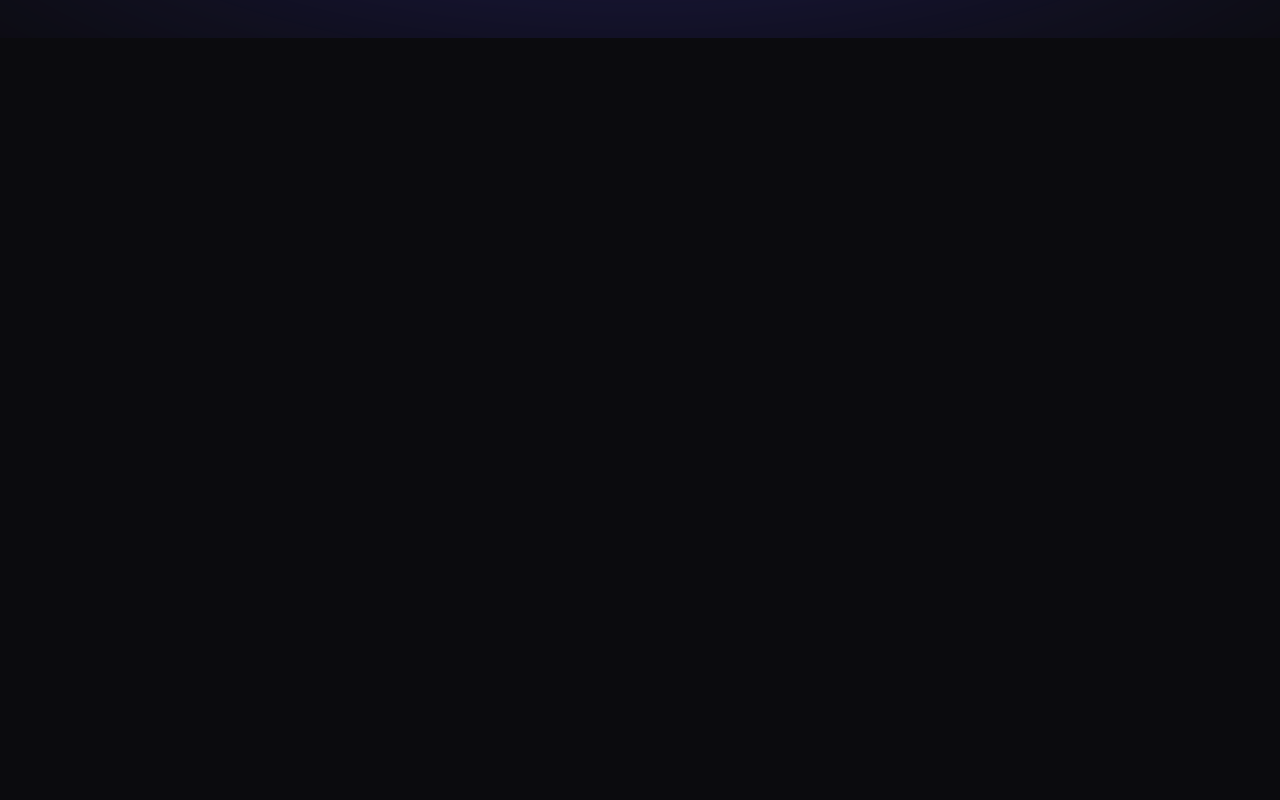
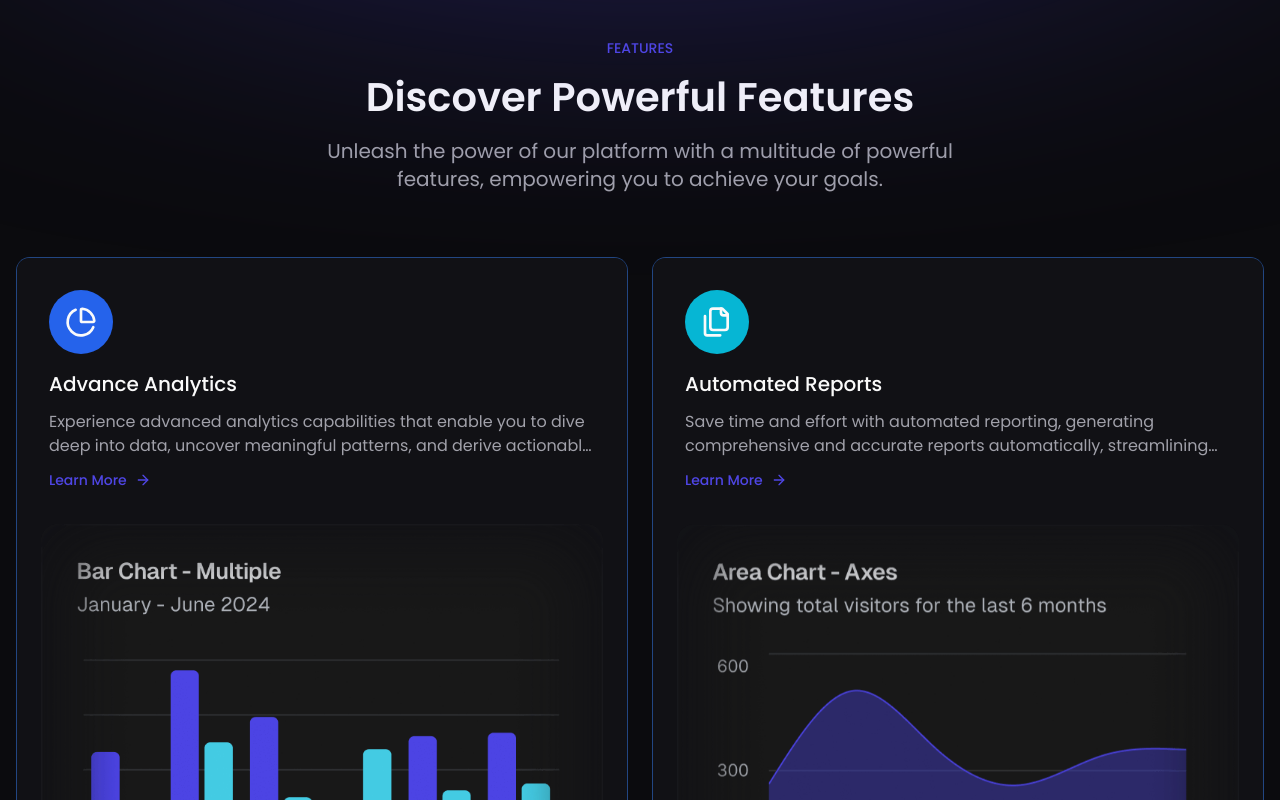
Before and after one commit to RawatRahul14/FrontendQuantifyAI, a React (Vite) app: page / in a window 1280 px wide. Shown: the part 1580-2380 px from the top of the page. Before the commit the page ends 1618 px from the top, so only its background shows below. Built offline with nearby package versions, Linux system fonts and the light colour scheme.

Commit message:
features

```diff
--- a/src/App.tsx
+++ b/src/App.tsx
@@ -10,6 +10,7 @@ import { ReactLenis } from "lenis/react";
 import Header from "./components/Header";
 import Hero from "./components/Hero";
 import Brand from "./components/Brand";
+import Feature from "./components/Feature";
 
 const App = () => {
   return (
@@ -20,6 +21,7 @@ const App = () => {
       <main>
         <Hero />
         <Brand />
+        <Feature />
       </main>
     </div>
     </ReactLenis>
--- /dev/null
+++ b/src/components/Feature.tsx
@@ -0,0 +1,74 @@
+/**
+ * Node Modules
+ */
+import { motion } from "motion/react";
+
+/**
+ * Components
+ */
+import FeatureCard from "./FeatureCard";
+import { Button } from "./ui/button";
+
+/**
+ * Assets
+ */
+import { ArrowRight } from "lucide-react";
+
+/**
+ * Constants
+ */
+import { featureData } from "../constants";
+
+const Feature = () => {
+    return (
+        <div className="container">
+            <div className="section-head">
+                <motion.p className="section-subtitle">
+                    {featureData.sectionSubtitle}
+                </motion.p>
+
+                <motion.h2 className="section-title">
+                    {featureData.sectionTitle}
+                </motion.h2>
+
+                <motion.p className="section-text">
+                    {featureData.sectionText}
+                </motion.p>
+            </div>
+
+            <div className="grid grid-cols-1 gap-6 md:grid-cols-2 xl:grid-cols-6">
+                {featureData.features.map(({icon, iconBoxColor, title, desc, imgSrc}, index) => (
+                    <FeatureCard key={index} classes={index < 2 ? "md:col-span-2 lg:col-span-1 xl:col-span-3" : "xl:col-span-2"}>
+                        <>
+                            <div className="p-8">
+                                <motion.div className={`w-16 h-16 grid place-items-center rounded-full flex-shrink-0 ${iconBoxColor}`}>
+                                    {icon}
+                                </motion.div>
+
+                                <motion.h3 className="text-foreground text-xl font-medium mt-4 mb-3">
+                                    {title}
+                                </motion.h3>
+
+                                <motion.p className="text-muted-foreground line-clamp-2">
+                                    {desc}
+                                </motion.p>
+
+                                <motion.div>
+                                    <Button variant="link" className="p-0 h-auto mt-3">Learn More <ArrowRight /></Button>
+                                </motion.div>
+                            </div>
+
+                            {imgSrc && (
+                                <motion.figure className="p-6 pt-0">
+                                    <img src={imgSrc} alt={title} />
+                                </motion.figure>
+                            )}
+                        </>
+                    </FeatureCard>
+                ))}
+            </div>
+        </div>
+    )
+}
+
+export default Feature
--- /dev/null
+++ b/src/components/FeatureCard.tsx
@@ -0,0 +1,24 @@
+/**
+ * Node Modules
+ */
+import { motion } from "motion/react"
+
+type FeatureCardProps = {
+    classes?: string,
+    children: JSX.Element
+}
+
+import exp from "constants"
+import { JSX } from "react"
+
+const FeatureCard = ({ classes, children }: FeatureCardProps) => {
+    return (
+        <motion.div className={`relative overflow-hidden p-[1px] ring ring-inset rin-zinc-800/50 rounded-[14px] ${classes}`}>
+            <motion.div className="relative isolate bg-card backdrop-blur-md rounded-xl overflow-hidden">
+                {children}
+            </motion.div>
+        </motion.div>
+    );
+}
+
+export default FeatureCard
--- a/src/index.css
+++ b/src/index.css
@@ -97,4 +97,35 @@
 
     md:py-16;
   }
+
+  .section-head {
+    @apply pb-8
+    text-center
+
+    md:pb-16
+
+    lg:max-w-screen-sm
+    lg:mx-auto;
+  }
+
+  .section-subtitle {
+    @apply text-primary
+    text-sm
+    font-medium
+    uppercase;
+  }
+
+  .section-title {
+    @apply text-foreground
+    text-3xl
+    font-semibold
+    leading-snug
+    py-3
+    md:text-[40px]
+  }
+
+  .section-text {
+    @apply text-muted-foreground
+    md:text-xl;
+  }
 }
```
